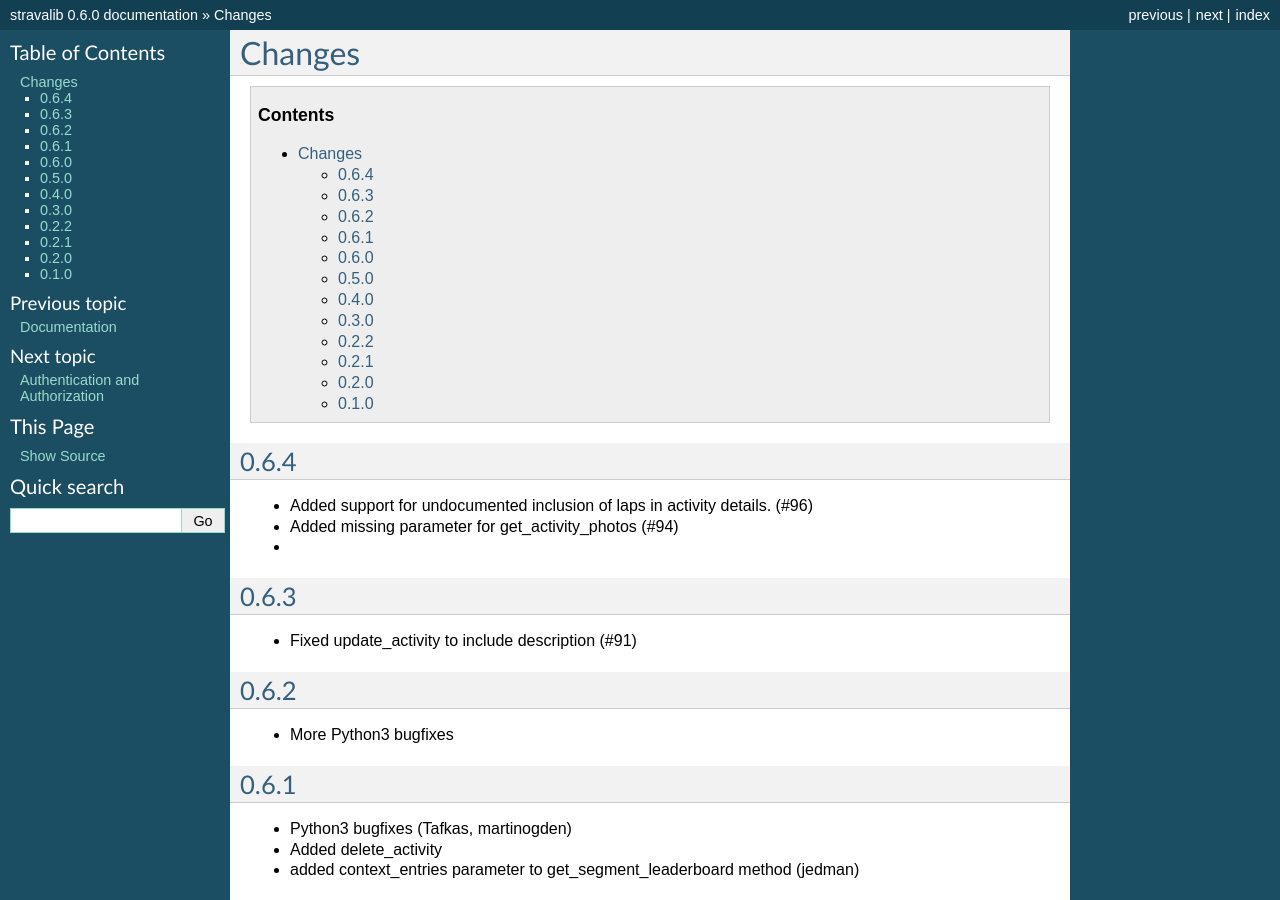
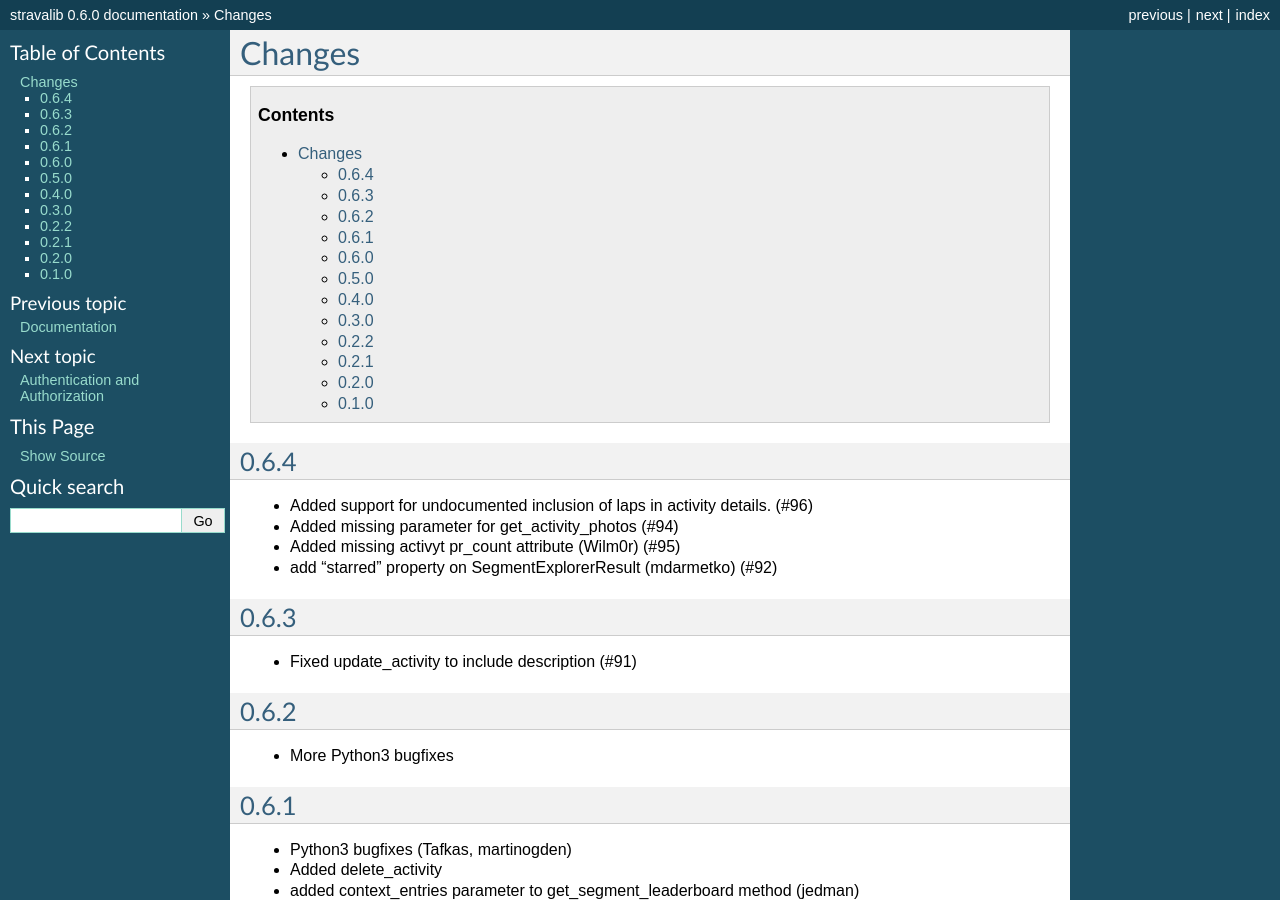
Before and after one commit to stravalib/stravalib, a Sphinx documentation site: the page built from docs/news.rst, in a window 1280 px wide and 900 px high. Built offline with Sphinx 7.4.7, drawn with Linux system fonts in a browser that asks for light colours.

Commit message:
Updated other merge reqs into changelog

```diff
--- a/docs/news.rst
+++ b/docs/news.rst
@@ -7,7 +7,8 @@
 -----
 * Added support for undocumented inclusion of laps in activity details. (#96)
 * Added missing parameter for get_activity_photos (#94)
-*
+* Added missing activyt pr_count attribute (Wilm0r) (#95)
+* add "starred" property on SegmentExplorerResult (mdarmetko) (#92)
 
 0.6.3
 -----
```
